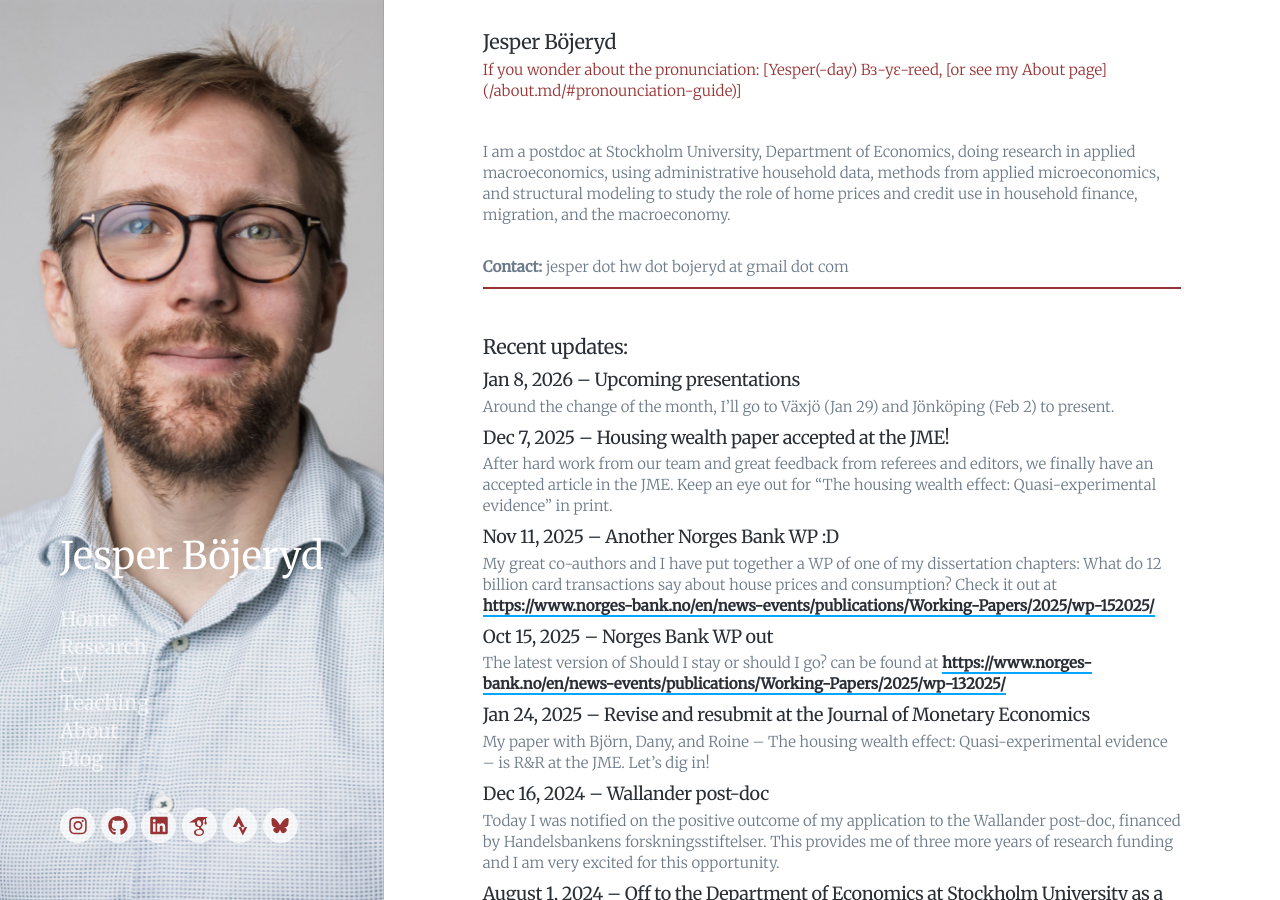
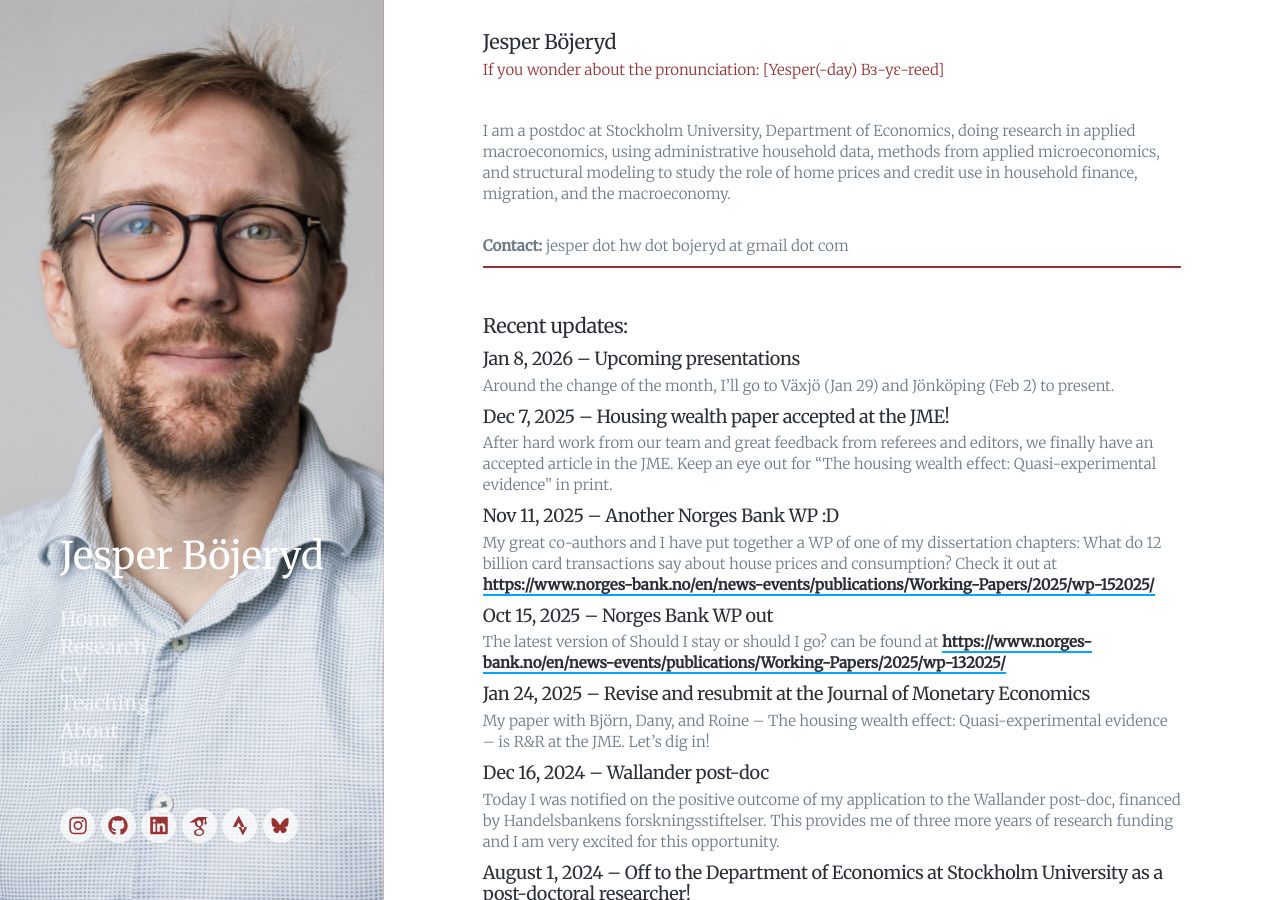
Before and after one commit to bojeryd91/bojeryd91.github.io, a Jekyll site: the page built from _pages/index.md, in a window 1280 px wide and 900 px high. Built offline with Jekyll 4.4.1, drawn with Linux system fonts in a browser that asks for light colours; nearby versions of some CDN libraries; some web fonts are replaced.

Commit message:
Remove link from subtitle pronunciation guide

```diff
--- a/_pages/index.md
+++ b/_pages/index.md
@@ -1,6 +1,6 @@
 ---
 title: Jesper Böjeryd
-subtitle: "If you wonder about the pronunciation: [Yesper(-day) Bɜ-yɛ-reed, [or see my About page](/about.md/#pronounciation-guide)]"
+subtitle: "If you wonder about the pronunciation: [Yesper(-day) Bɜ-yɛ-reed]"
 description: My research website.
 featured_image: /images/headshot1.jpg
 ---
```
